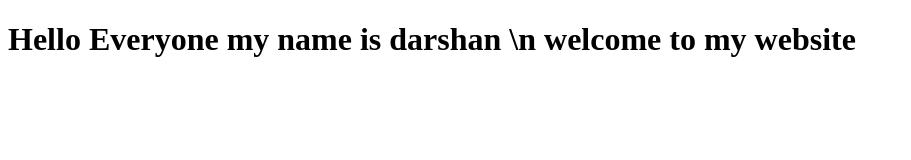
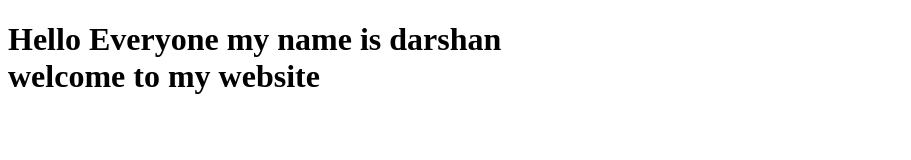
Before and after one commit to Darshan-Bari/darshanbari.github.io, a plain HTML site: page index.html in a window 1280 px wide. Shown: the whole page, without its empty margins (0-911 px from the left). Drawn offline with Linux system fonts and the light colour scheme.

Commit message:
Update index.html

```diff
--- a/index.html
+++ b/index.html
@@ -4,6 +4,6 @@
     <title>Test</title>
   </head>
   <body>
-    <h1>Hello Everyone my name is darshan \n welcome to my website </h1>
+    <h1>Hello Everyone my name is darshan <br> welcome to my website </h1>
   </body>
 </html>
```
